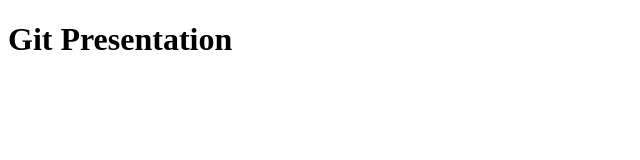
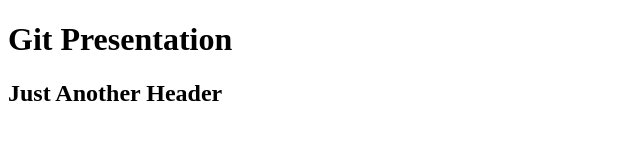
Before and after one commit to Rodrigo-Ornellas/git-show, a plain HTML site: page index.html in a window 1280 px wide. Shown: the whole page, without its empty margins (0-640 px from the left). Drawn offline with Linux system fonts and the light colour scheme.

Commit message:
added by atom

```diff
--- a/index.html
+++ b/index.html
@@ -9,6 +9,7 @@
 <body>
 
     <h1>Git Presentation</h1>
+    <h2>Just Another Header</h2>
 
 
 </body>
```
